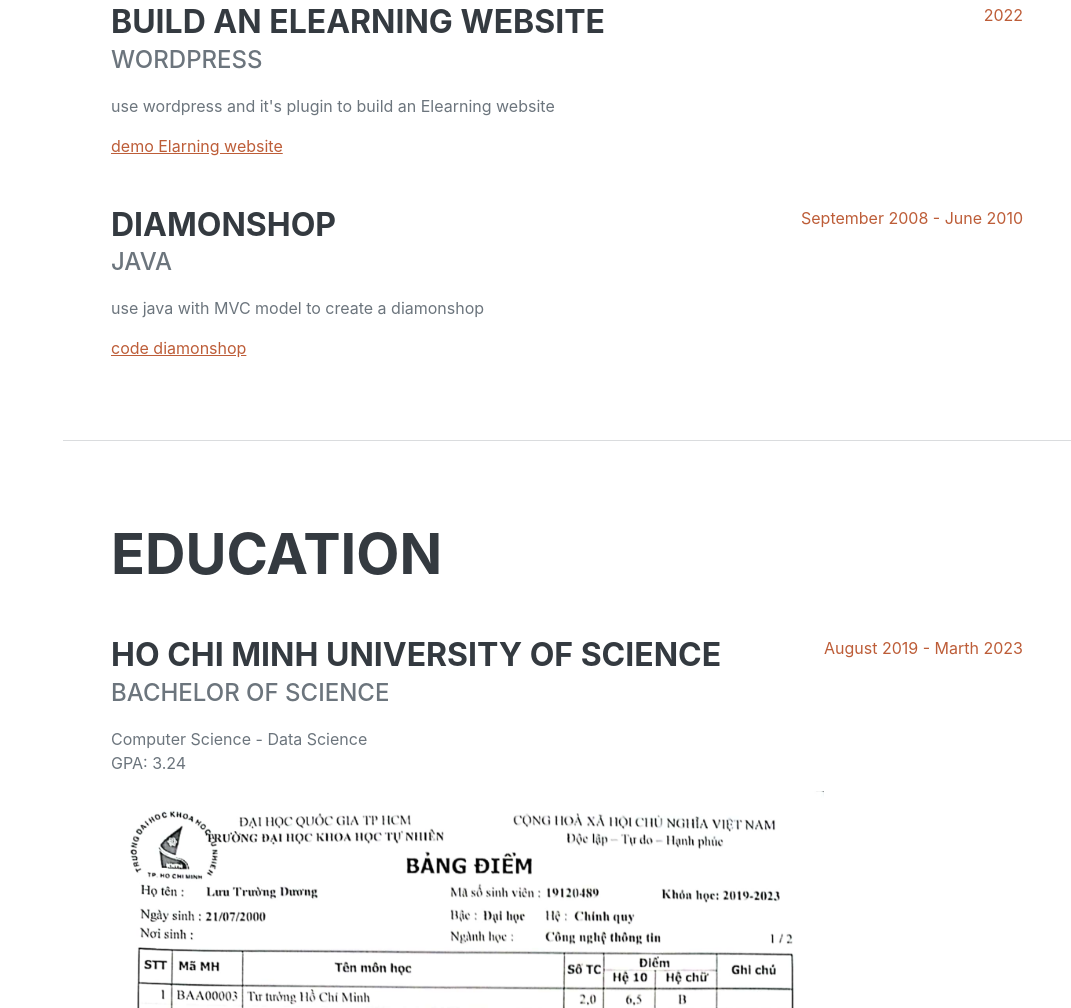
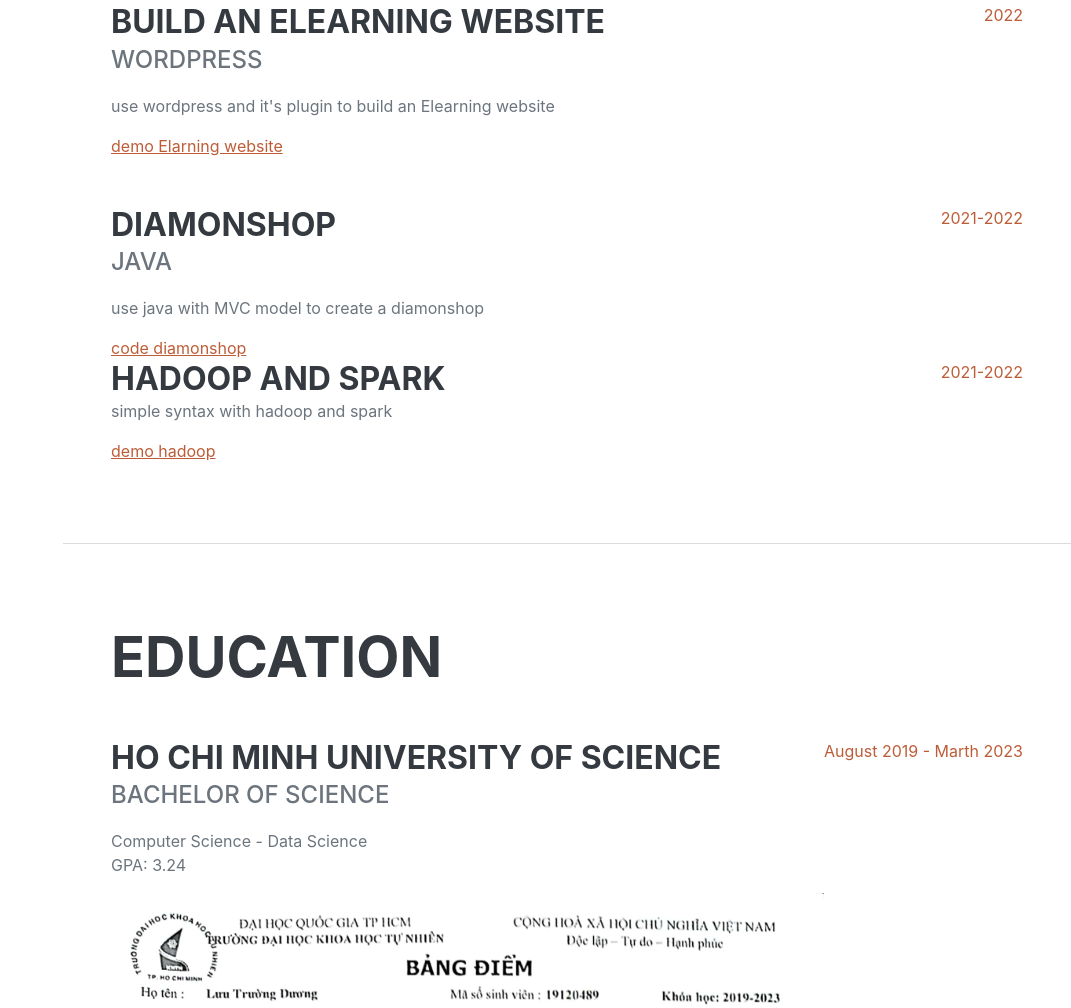
Before and after one commit to robocon20x/resume, a plain HTML site: page index.html in a window 1280 px wide. Shown: the part 1508-2516 px from the top of the page, without its empty margins (209-1280 px from the left). Drawn offline with nearby package versions, Linux system fonts and the light colour scheme; a web font is replaced by a local one.

Commit message:
add hadoop and spark skill

```diff
--- a/index.html
+++ b/index.html
@@ -97,7 +97,15 @@
                             <p>use java with MVC model to create a diamonshop</p>
                             <a href="https://github.com/robocon20x/DiamonShop">code diamonshop<br/></a>
                         </div>
-                        <div class="flex-shrink-0"><span class="text-primary">September 2008 - June 2010</span></div>
+                        <div class="flex-shrink-0"><span class="text-primary">2021-2022</span></div>
+                    </div>
+                    <div class="d-flex flex-column flex-md-row justify-content-between">
+                        <div class="flex-grow-1">
+                            <h3 class="mb-0">Hadoop and Spark</h3>
+                            <p>simple syntax with hadoop and spark</p>
+                            <a href="https://www.youtube.com/watch?v=dV9tRUnEqRs">demo hadoop<br/></a>
+                        </div>
+                        <div class="flex-shrink-0"><span class="text-primary">2021-2022</span></div>
                     </div>
                 </div>
             </section>
```
